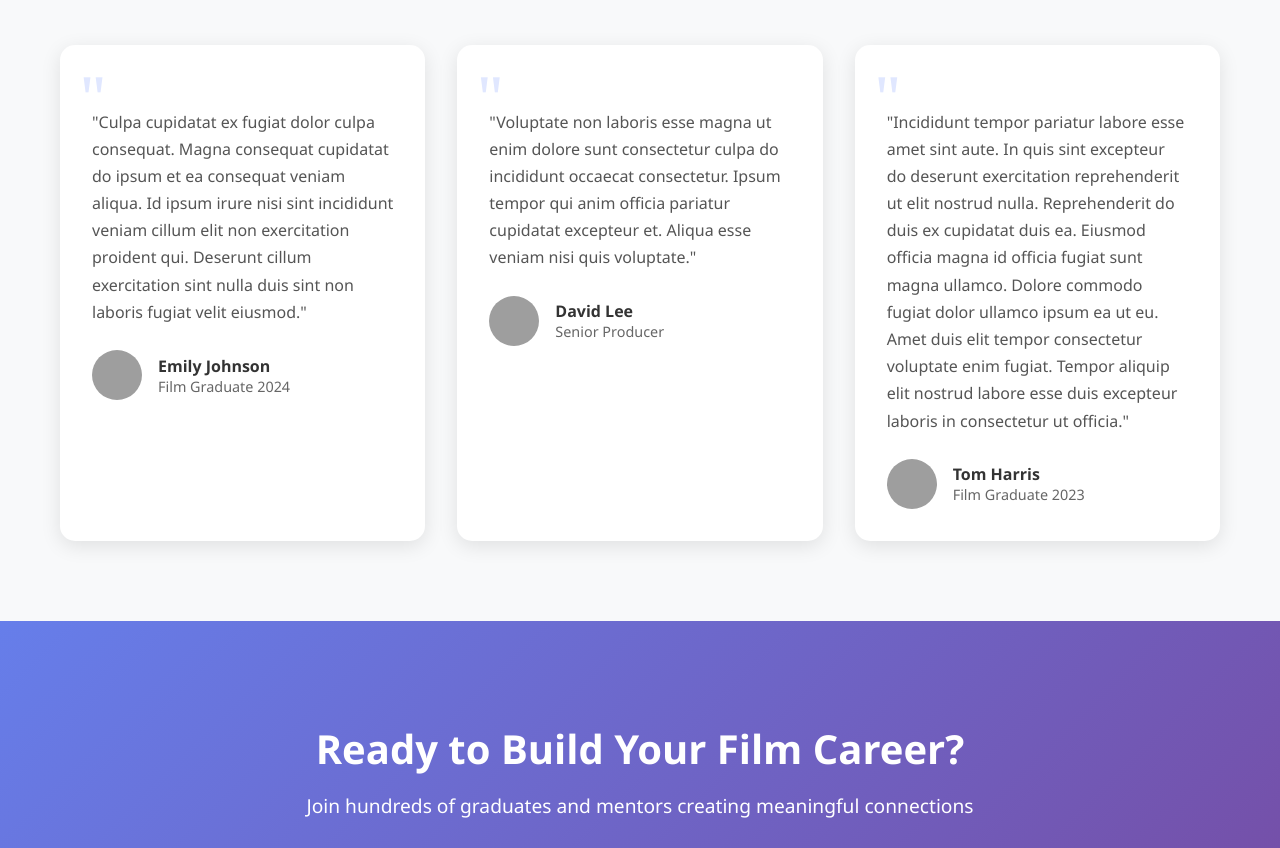
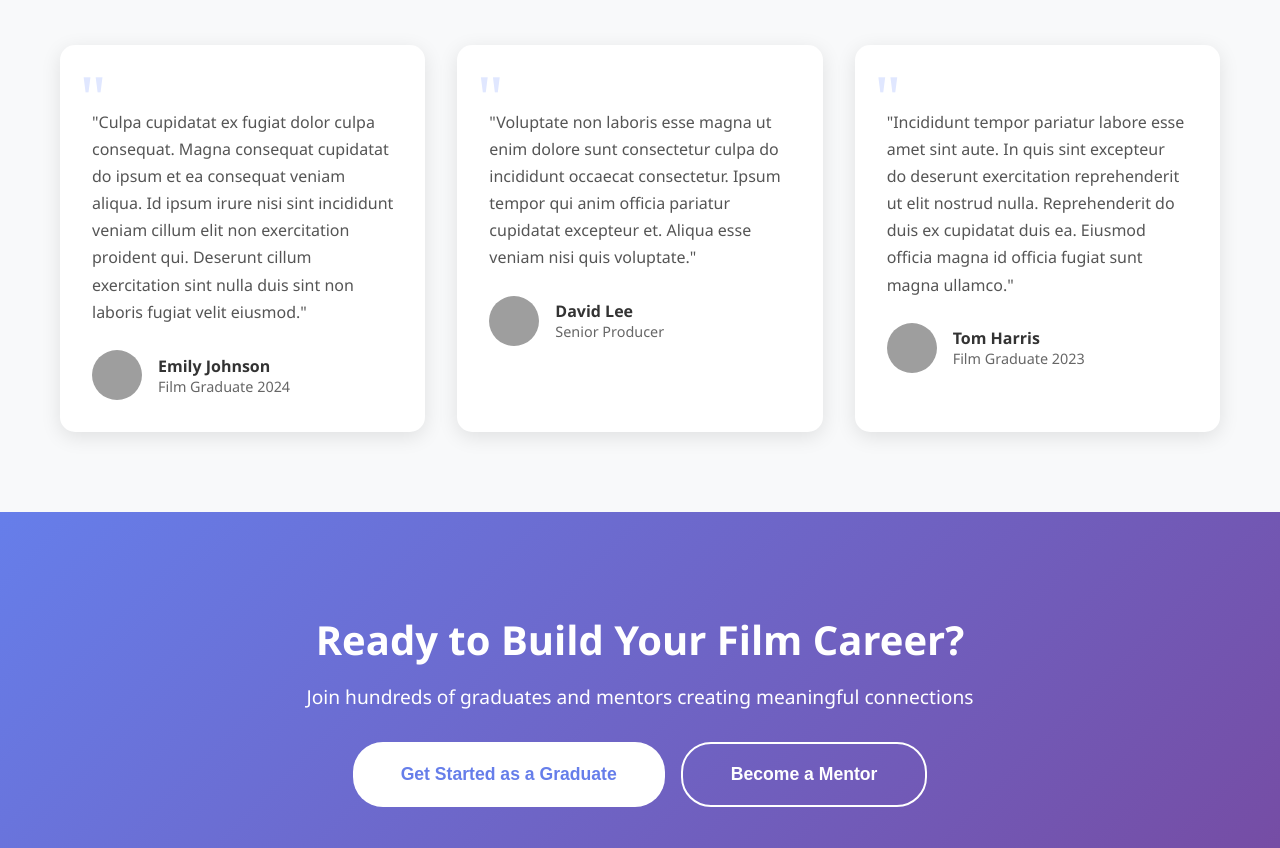
Before and after one commit to ozan-tr/SOTA260, a plain HTML site: page index.html in a window 1280 px wide. Shown: the part 3325-4173 px from the top of the page. Drawn offline with Linux system fonts and the light colour scheme; grey boxes are pictures that could not be loaded.

Commit message:
update testimonial text for clarity and conciseness

```diff
--- a/index.html
+++ b/index.html
@@ -256,7 +256,7 @@
                 </div>
                 <div class="testimonial-card">
                     <div class="quote-icon">"</div>
-                    <p>"Incididunt tempor pariatur labore esse amet sint aute. In quis sint excepteur do deserunt exercitation reprehenderit ut elit nostrud nulla. Reprehenderit do duis ex cupidatat duis ea. Eiusmod officia magna id officia fugiat sunt magna ullamco. Dolore commodo fugiat dolor ullamco ipsum ea ut eu. Amet duis elit tempor consectetur voluptate enim fugiat. Tempor aliquip elit nostrud labore esse duis excepteur laboris in consectetur ut officia."</p>
+                    <p>"Incididunt tempor pariatur labore esse amet sint aute. In quis sint excepteur do deserunt exercitation reprehenderit ut elit nostrud nulla. Reprehenderit do duis ex cupidatat duis ea. Eiusmod officia magna id officia fugiat sunt magna ullamco."</p>
                     <div class="testimonial-author">
                         <img src="https://ui-avatars.com/api/?name=Tom+Harris&background=random&size=50" alt="Tom">
                         <div>
```
